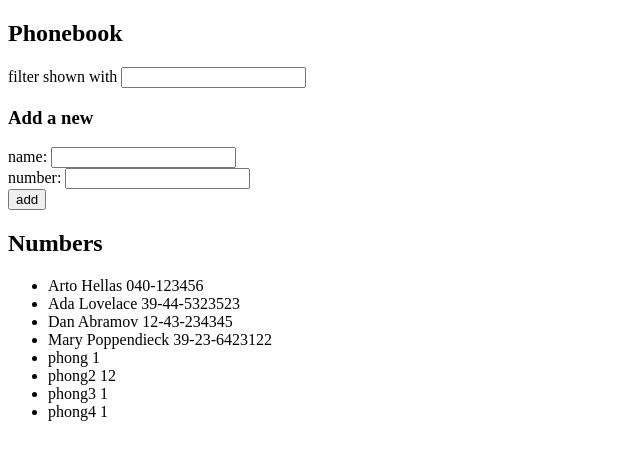
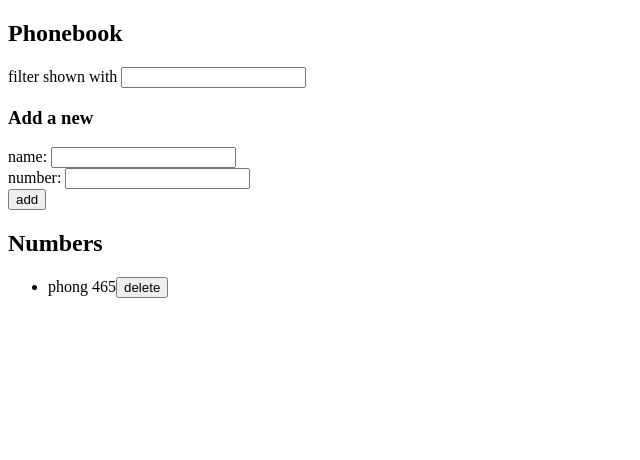
Before and after one commit to phongtra/Full-Stack-Open, a React (Create React App) app in the folder part2/phonebook/: page / in a window 1280 px wide. Shown: the top 460 px of the page, without its empty margins (0-640 px from the left). Built offline with nearby package versions, Linux system fonts and the light colour scheme; data requests are answered from the project's data file.

Commit message:
finish 2.15, 16, 17, 18

```diff
--- a/part2/phonebook/db.json
+++ b/part2/phonebook/db.json
@@ -1,44 +1,9 @@
 {
-  "persons": [
-    {
-      "name": "Arto Hellas",
-      "number": "040-123456",
-      "id": 1
-    },
-    {
-      "name": "Ada Lovelace",
-      "number": "39-44-5323523",
-      "id": 2
-    },
-    {
-      "name": "Dan Abramov",
-      "number": "12-43-234345",
-      "id": 3
-    },
-    {
-      "name": "Mary Poppendieck",
-      "number": "39-23-6423122",
-      "id": 4
-    },
+  "people": [
     {
       "name": "phong",
-      "number": "1",
-      "id": 5
-    },
-    {
-      "name": "phong2",
-      "number": "12",
-      "id": 6
-    },
-    {
-      "name": "phong3",
-      "number": "1",
-      "id": 7
-    },
-    {
-      "name": "phong4",
-      "number": "1",
-      "id": 8
+      "number": "465",
+      "id": 3
     }
   ]
 }
--- a/part2/phonebook/src/App.js
+++ b/part2/phonebook/src/App.js
@@ -1,12 +1,12 @@
 import React, { useState, useEffect } from 'react';
-import axios from 'axios';
+import request from './components/utils/requests';
 
 import Filter from './components/Filter';
 import PersonForm from './components/PersonForm';
 import Persons from './components/Persons';
 
 const App = () => {
-  const [persons, setPersons] = useState([]);
+  const [people, setPeople] = useState([]);
   const [newName, setNewName] = useState('');
   const [newNumber, setNewNumber] = useState('');
   const [filter, setFilter] = useState('');
@@ -14,18 +14,43 @@ const App = () => {
 
   useEffect(() => {
     const fetchData = async () => {
-      const res = await axios.get('http://localhost:3001/persons');
-      console.log(res.data);
-      setPersons(res.data);
+      const peopleRes = await request.getAll();
+      setPeople(peopleRes);
     };
     fetchData();
   }, [submit]);
+  const onSubmit = async e => {
+    e.preventDefault();
+    let existingNumber = people.find(person => person.name === newName);
+    if (existingNumber) {
+      const confirm = window.confirm(
+        `${newName} has already been added to the phonebook, replace the old number with new one?`
+      );
+      if (confirm) {
+        const newUser = await request.update(existingNumber.id, {
+          ...existingNumber,
+          number: newNumber
+        });
 
+        return setPeople(
+          people.map(person =>
+            person.id !== existingNumber.id ? person : newUser
+          )
+        );
+      } else {
+        return;
+      }
+    }
+    await request.create({ name: newName, number: newNumber });
+    setNewName('');
+    setNewNumber('');
+    setSubmit(!submit);
+  };
   const renderFilter = () => {
     if (!filter) {
-      return persons;
+      return people;
     }
-    return persons.filter(person => person.name.indexOf(filter) > -1);
+    return people.filter(person => person.name.indexOf(filter) > -1);
   };
   return (
     <div>
@@ -33,17 +58,19 @@ const App = () => {
       <Filter filter={filter} setFilter={setFilter} />
       <h3>Add a new</h3>
       <PersonForm
-        persons={persons}
-        setPersons={setPersons}
+        onSubmit={onSubmit}
         newName={newName}
         setNewName={setNewName}
         newNumber={newNumber}
         setNewNumber={setNewNumber}
-        submit={submit}
-        setSubmit={setSubmit}
       />
       <h2>Numbers</h2>
-      <Persons renderFilter={renderFilter} />
+      <Persons
+        renderFilter={renderFilter}
+        remove={request.remove}
+        setPeople={setPeople}
+        people={people}
+      />
     </div>
   );
 };
--- a/part2/phonebook/src/components/Person.js
+++ b/part2/phonebook/src/components/Person.js
@@ -1,10 +1,23 @@
 import React from 'react';
 
-const Person = ({ result }) => {
+const Person = ({ result, remove, people, setPeople }) => {
   return (
     <>
       <li>
         {result.name} {result.number}
+        <button
+          onClick={() => {
+            const confirm = window.confirm(`Delete ${result.name}`);
+            if (confirm) {
+              remove(result.id);
+              setPeople(people.filter(person => person.id !== result.id));
+            } else {
+              return;
+            }
+          }}
+        >
+          delete
+        </button>
       </li>
     </>
   );
--- a/part2/phonebook/src/components/PersonForm.js
+++ b/part2/phonebook/src/components/PersonForm.js
@@ -1,35 +1,15 @@
 import React from 'react';
-import axios from 'axios';
 
 const PersonForm = ({
-  persons,
-  setPersons,
   newName,
   setNewName,
   newNumber,
   setNewNumber,
-  submit,
-  setSubmit
+  onSubmit
 }) => {
   return (
     <>
-      <form
-        onSubmit={async e => {
-          e.preventDefault();
-          let existingNumber = persons.find(person => person.name === newName);
-          if (existingNumber) {
-            return alert(`${newName} has already been added to phone book`);
-          }
-
-          await axios.post('http://localhost:3001/persons', {
-            name: newName,
-            number: newNumber
-          });
-          setNewName('');
-          setNewNumber('');
-          setSubmit(!submit);
-        }}
-      >
+      <form onSubmit={onSubmit}>
         <div>
           name:{' '}
           <input value={newName} onChange={e => setNewName(e.target.value)} />
--- a/part2/phonebook/src/components/Persons.js
+++ b/part2/phonebook/src/components/Persons.js
@@ -2,12 +2,20 @@ import React from 'react';
 
 import Person from './Person';
 
-const Persons = ({ renderFilter }) => {
+const Persons = ({ renderFilter, remove, people, setPeople }) => {
   return (
     <>
       <ul>
         {renderFilter().map(result => {
-          return <Person key={result.id} result={result} />;
+          return (
+            <Person
+              key={result.id}
+              result={result}
+              remove={remove}
+              people={people}
+              setPeople={setPeople}
+            />
+          );
         })}
       </ul>
     </>
--- /dev/null
+++ b/part2/phonebook/src/components/utils/requests.js
@@ -0,0 +1,39 @@
+import axios from 'axios';
+const baseURL = 'http://localhost:3001/people';
+
+const getAll = async () => {
+  try {
+    const res = await axios.get(baseURL);
+    return res.data;
+  } catch (e) {
+    console.log('fail');
+  }
+};
+
+const create = async newObject => {
+  try {
+    const res = await axios.post(baseURL, newObject);
+    return res.data;
+  } catch (e) {
+    console.log('fail');
+  }
+};
+
+const update = async (id, newObject) => {
+  try {
+    const res = await axios.put(`${baseURL}/${id}`, newObject);
+    return res.data;
+  } catch (e) {
+    console.log('fail');
+  }
+};
+
+const remove = async id => {
+  try {
+    await axios.delete(`${baseURL}/${id}`);
+  } catch (e) {
+    console.log('fail');
+  }
+};
+
+export default { getAll, create, update, remove };
```
